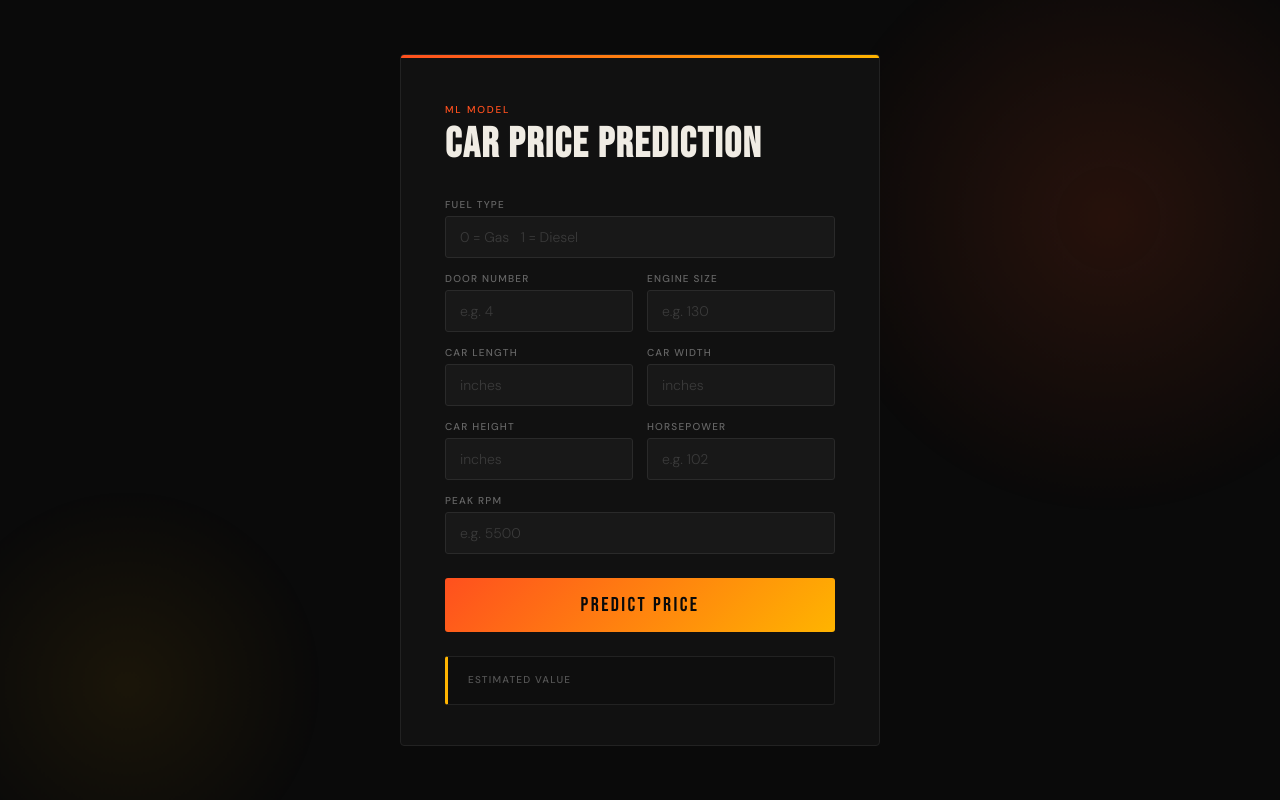
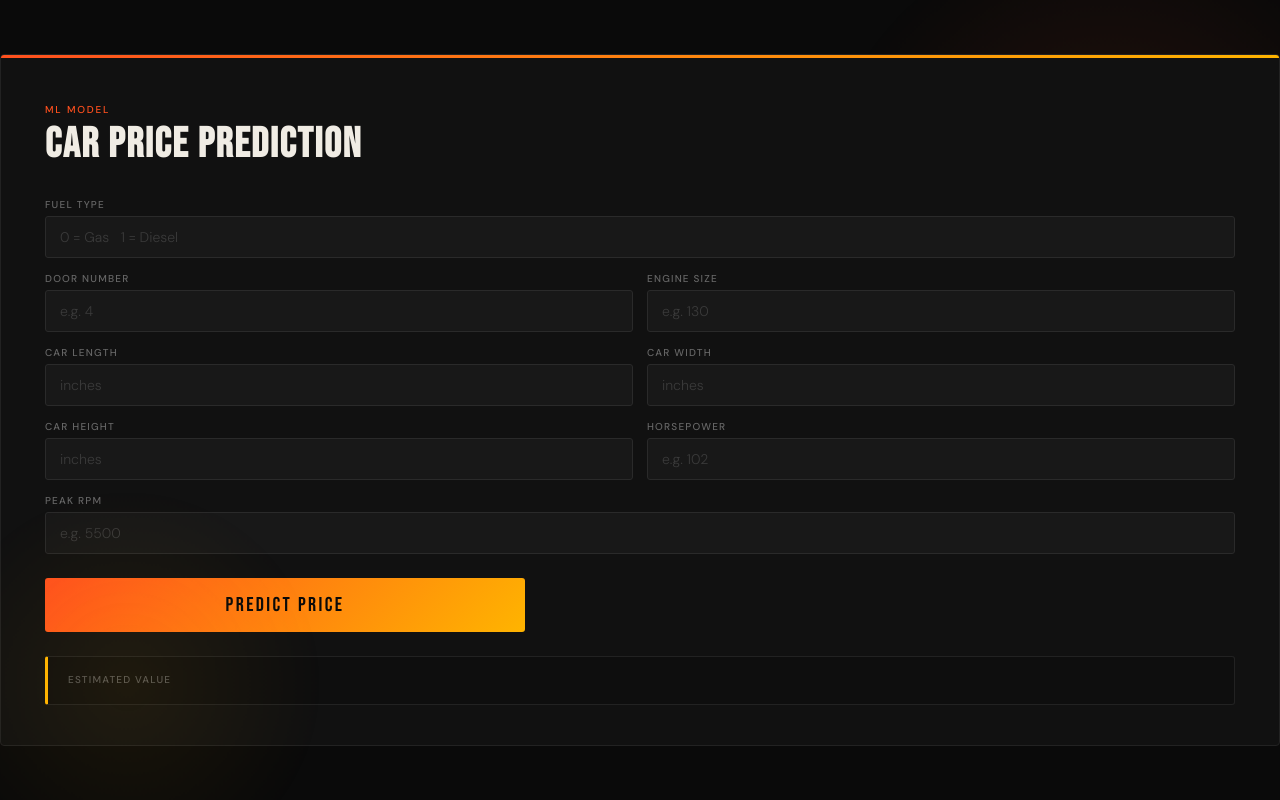
Before and after one commit to joan-18/car_price_prediction-, a Flask app: page / in a window 1280 px wide. Run offline with Flask 3, Linux system fonts and the light colour scheme; parts of the project's set-up code (start-up, migrations or seed data) failed here and were passed over.

Commit message:
Initial commit

```diff
--- a/templates/index.html
+++ b/templates/index.html
@@ -12,11 +12,11 @@
     display: flex;
     align-items: center;
     justify-content: center;
-    overflow: hidden;
+    overflow-y: auto;
     position: relative;
   }
 
-  /* Ambient background */
+
   body::before {
     content: '';
     position: fixed;
@@ -39,12 +39,11 @@
 
   .card {
     position: relative;
-    width: 480px;
+    width: 100%;
     background: #111;
     border: 1px solid #222;
     border-radius: 4px;
     padding: 48px 44px 40px;
-    animation: slideUp 0.6s cubic-bezier(0.16, 1, 0.3, 1) both;
   }
   @keyframes slideUp {
     from { opacity: 0; transform: translateY(28px); }
@@ -123,7 +122,7 @@
 
   .btn {
     display: block;
-    width: 100%;
+    width: 480px;
     margin-top: 24px;
     padding: 15px;
     background: linear-gradient(135deg, #ff501e, #ffb400);
@@ -223,6 +222,5 @@
     </div>
   </div>
 </div>
-
 </body>
 </html>
```
